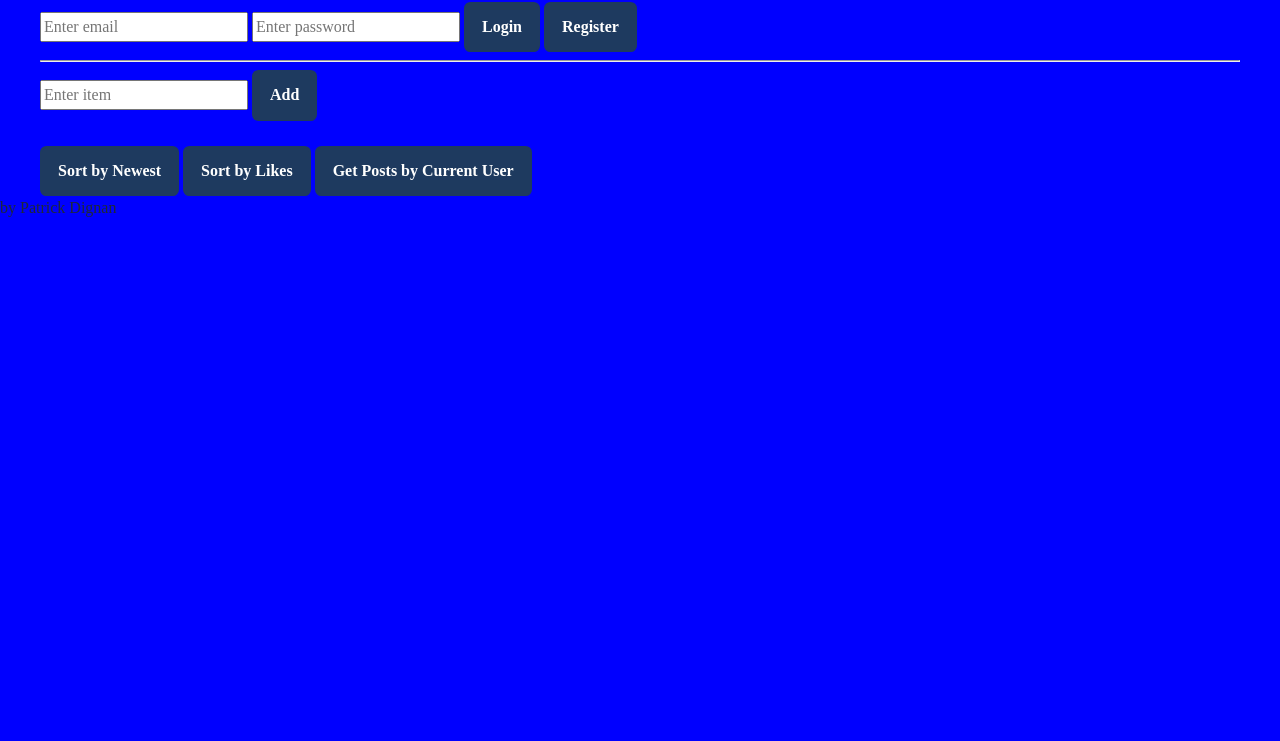
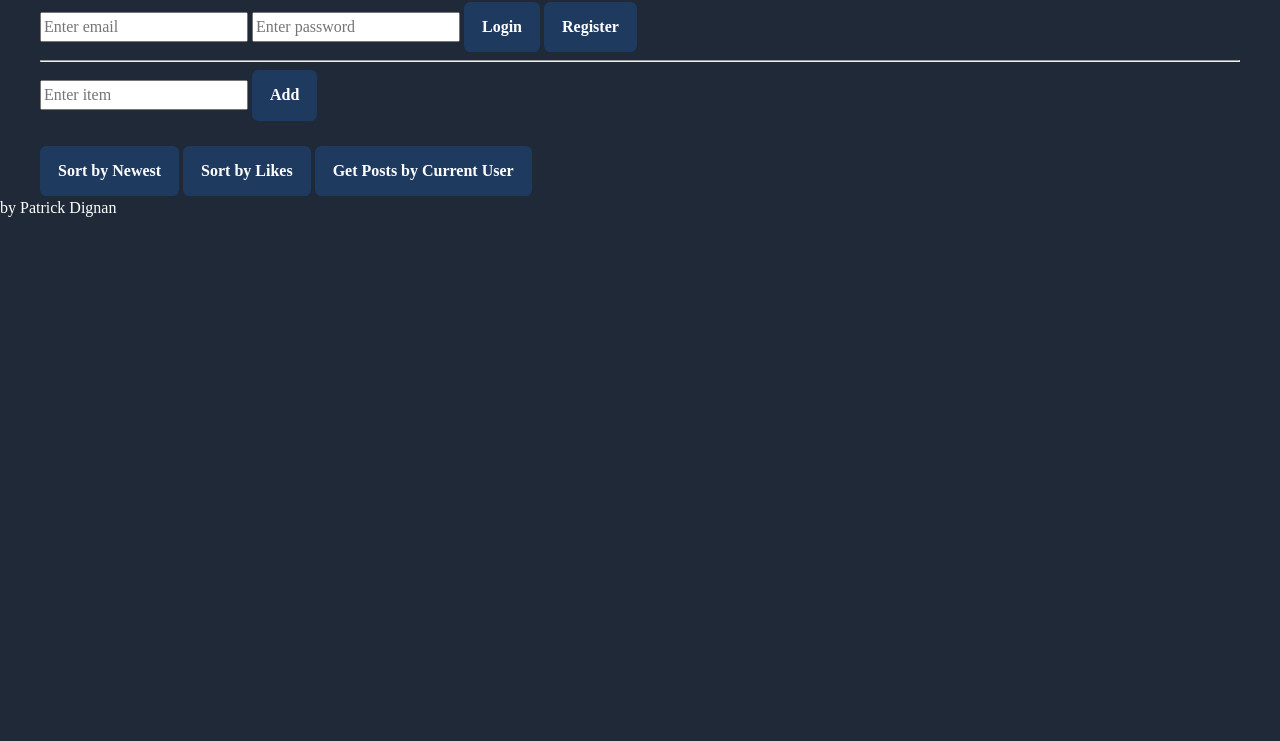
Before and after one commit to sketchpad228/fs12-mini-feed-ui, a plain HTML site: page index.html in a window 1280 px wide. Shown: the part 59-800 px from the top of the page. Drawn offline with Linux system fonts and the light colour scheme.

```diff
--- a/style.css
+++ b/style.css
@@ -1,10 +1,10 @@
 :root {
 	/* background-color: #bebebe; */
-	background-color: blue
+	background-color: #1f2937
 }
 
 :root {
-	color: #1f2937;
+	color: white;
 	/* background: #f4f7fb; */
 	font-family: Century;
 	line-height: 1.5;
```
